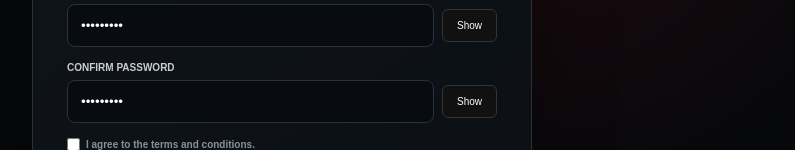
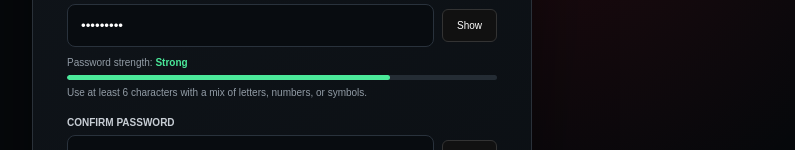
Before and after one commit to balanedenmarkpdm-glitch/ANCHOR-GYM-SYSTEM, a website: page frontend/signup.html in a window 1280 px wide. Both pictures are taken after typing "Sample", "Sample", "name@example.com", "5551234", "Sample123", "Sample123" into the empty fields and a click on the button "Create Customer Account". Shown: the part 455-605 px from the top of the page, without its empty margins (358-1153 px from the left). Drawn offline with Linux system fonts and the light colour scheme.

Commit message:
Add signup password strength indicator
Co-authored-by: Copilot <223556219+Copilot@users.noreply.github.com>

```diff
--- a/frontend/auth.css
+++ b/frontend/auth.css
@@ -481,6 +481,72 @@ input:focus {
 
 }
 
+.password-strength {
+    margin: -5px 0 17px;
+}
+
+.password-strength-heading {
+    color: #929ca6;
+    font-size: 10px;
+}
+
+.password-strength-heading strong {
+    color: #929ca6;
+}
+
+.password-strength-track {
+    height: 5px;
+    margin-top: 7px;
+    overflow: hidden;
+    border-radius: 99px;
+    background: #242c34;
+}
+
+.password-strength-track span {
+    display: block;
+    width: 0;
+    height: 100%;
+    border-radius: inherit;
+    background: #79818a;
+    transition: width .18s ease, background-color .18s ease;
+}
+
+.password-strength p {
+    margin: 6px 0 0;
+    color: #929ca6;
+    font-size: 10px;
+    line-height: 1.4;
+}
+
+.password-strength[data-strength="weak"] .password-strength-track span {
+    background: #ff6973;
+}
+
+.password-strength[data-strength="medium"] .password-strength-track span {
+    background: #ffc147;
+}
+
+.password-strength[data-strength="strong"] .password-strength-track span {
+    background: #4be99a;
+}
+
+.password-strength[data-strength="very-strong"] .password-strength-track span {
+    background: #24d98a;
+}
+
+.password-strength[data-strength="weak"] .password-strength-heading strong {
+    color: #ff6973;
+}
+
+.password-strength[data-strength="medium"] .password-strength-heading strong {
+    color: #ffc147;
+}
+
+.password-strength[data-strength="strong"] .password-strength-heading strong,
+.password-strength[data-strength="very-strong"] .password-strength-heading strong {
+    color: #4be99a;
+}
+
 
 /* OPTIONS */
 
--- a/frontend/auth.js
+++ b/frontend/auth.js
@@ -519,6 +519,74 @@ const signupForm =
 
 const signupMessage =
     document.getElementById("signupMessage");
+
+function getSignupPasswordStrength(password) {
+    if (!password) {
+        return {
+            score: 0,
+            label: "Enter a password",
+            state: "empty"
+        };
+    }
+
+    let score = 0;
+
+    if (password.length >= 6) score++;
+    if (password.length >= 10) score++;
+    if (/[a-z]/.test(password) && /[A-Z]/.test(password)) score++;
+    if (/\d/.test(password)) score++;
+    if (/[^A-Za-z0-9]/.test(password)) score++;
+
+    if (password.length < 6 || score <= 1) {
+        return { score: 1, label: "Weak", state: "weak" };
+    }
+
+    if (score <= 2) {
+        return { score: 2, label: "Medium", state: "medium" };
+    }
+
+    if (score <= 3) {
+        return { score: 3, label: "Strong", state: "strong" };
+    }
+
+    return { score: 4, label: "Very strong", state: "very-strong" };
+}
+
+const signupPasswordInput =
+    document.getElementById("signupPassword");
+const signupPasswordStrength =
+    document.getElementById("signupPasswordStrength");
+
+if (signupPasswordInput && signupPasswordStrength) {
+    const updateSignupPasswordStrength = function() {
+        const strength =
+            getSignupPasswordStrength(signupPasswordInput.value);
+        const label =
+            document.getElementById("signupPasswordStrengthLabel");
+        const meter =
+            signupPasswordStrength.querySelector('[role="meter"]');
+
+        signupPasswordStrength.dataset.strength =
+            strength.state;
+        label.textContent = strength.label;
+        meter.setAttribute(
+            "aria-valuenow",
+            String(strength.score)
+        );
+        meter.setAttribute(
+            "aria-valuetext",
+            strength.label
+        );
+        meter.firstElementChild.style.width =
+            `${strength.score * 25}%`;
+    };
+
+    signupPasswordInput.addEventListener(
+        "input",
+        updateSignupPasswordStrength
+    );
+    updateSignupPasswordStrength();
+}
 
 function isValidSignupGmailAddress(value) {
     const match =
--- a/frontend/signup.html
+++ b/frontend/signup.html
@@ -112,6 +112,8 @@
                     type="password"
                     id="signupPassword"
                     placeholder="Create password"
+                    minlength="6"
+                    autocomplete="new-password"
                     required
                 >
 
@@ -121,6 +123,29 @@
                     Show
                 </button>
 
+            </div>
+
+            <div
+                id="signupPasswordStrength"
+                class="password-strength"
+                data-strength="empty"
+                aria-live="polite">
+                <div class="password-strength-heading">
+                    Password strength:
+                    <strong id="signupPasswordStrengthLabel">Enter a password</strong>
+                </div>
+                <div
+                    class="password-strength-track"
+                    role="meter"
+                    aria-label="Password strength"
+                    aria-valuemin="0"
+                    aria-valuemax="4"
+                    aria-valuenow="0">
+                    <span></span>
+                </div>
+                <p id="signupPasswordGuidance">
+                    Use at least 6 characters with a mix of letters, numbers, or symbols.
+                </p>
             </div>
 
 
```
